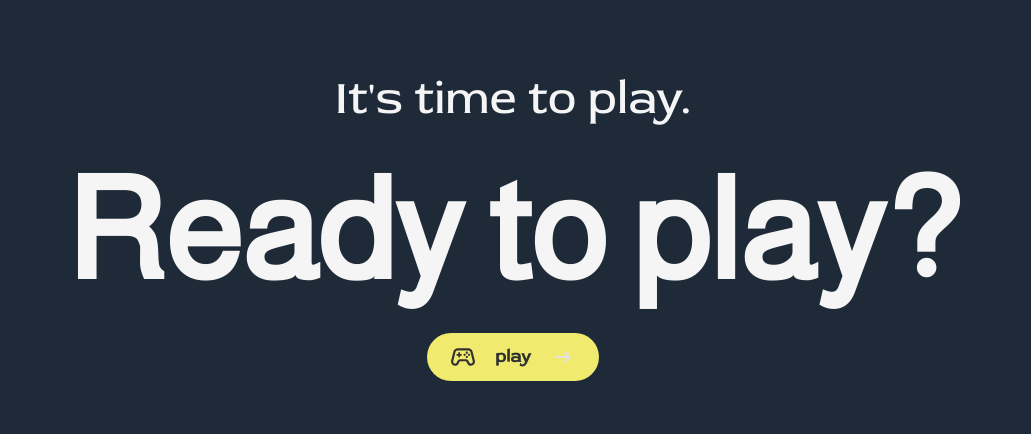
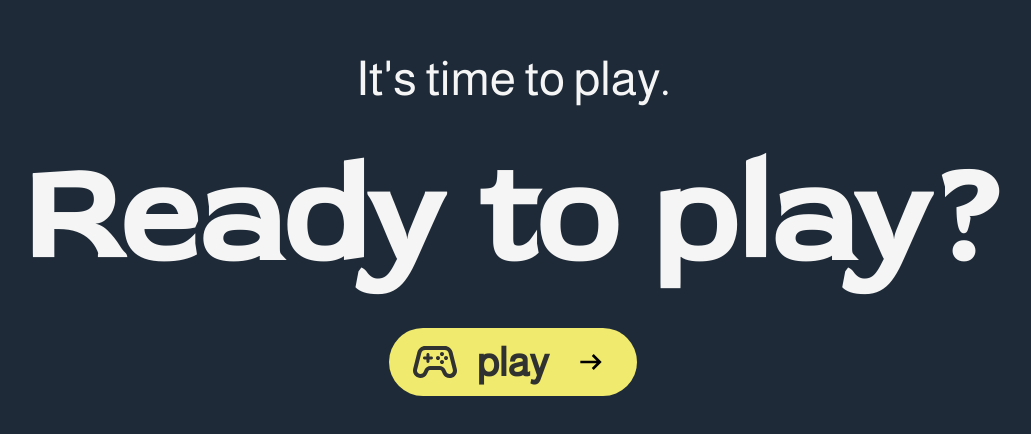
Before and after one commit to ChristianScherlipp/Memory, a website built with Vite: page index.html in a window 1280 px wide. Shown: the part 176-610 px from the top of the page, without its empty margins (127-1158 px from the left). Built offline with nearby package versions, Linux system fonts and the light colour scheme.

Commit message:
refactor Folder structure adjusted

```diff
--- a/index.html
+++ b/index.html
@@ -11,9 +11,9 @@
             <p class="page-start__intro">It's time to play.</p>
             <h1 class="page-start__title">Ready to play?</h1>
             <button id="play-button" class="button button--play" type="button">
-                <img class="button__icon" src="/assets/icons/controller.svg" alt="">
+                <img class="button__icon" src="./public/assets/icons/controller.svg" alt="">
                 <span class="button__label">play</span>
-                <img class="button__icon" src="/assets/icons/arrow_right.svg" alt="">
+                <img class="button__icon" src="./public/assets/icons/arrow_right.svg" alt="">
             </button>
         </section>
         <section id="page-settings" class="page" hidden>
--- a/src/styles/abstract/_variables.scss
+++ b/src/styles/abstract/_variables.scss
@@ -9,5 +9,5 @@ $color-text: #f5f5f5;
 $color-text-two: black;
 
 // Schriftfamilien
-$font-heading: "Almarai", system-ui, sans-serif;
-$font-body: "Red Rose", system-ui, sans-serif;
+$font-heading: "Red Rose";
+$font-body: "Almarai";
--- a/src/styles/components/_button.scss
+++ b/src/styles/components/_button.scss
@@ -12,7 +12,7 @@
     background-color: $color-secondary;
     color: $color-primary;
     font-family: $font-body;
-    font-size: 1.125rem;
+    font-size: 2.5rem;
     cursor: pointer;
     transition: transform 0.1s ease, filter 0.1s ease;
 
@@ -27,8 +27,8 @@
 
 .button__icon {
     flex: none;
-    width: 1.5rem;
-    height: 1.5rem;
+    width: 2.75rem;
+    height: 2rem;
 }
 
 .button__label {
```
Also changed, not shown: assets/icons/arrow_right.svg (deleted), public/assets/fonts/almarai-v19-latin-regular.woff2 (renamed from assets/fonts/almarai-v19-latin-regular.woff2), public/assets/fonts/red-rose-v25-latin-regular.woff2 (renamed from assets/fonts/red-rose-v25-latin-regular.woff2), public/assets/icons/arrow_right.svg (added), public/assets/icons/controller.svg (renamed from assets/icons/controller.svg), 1 other file.
